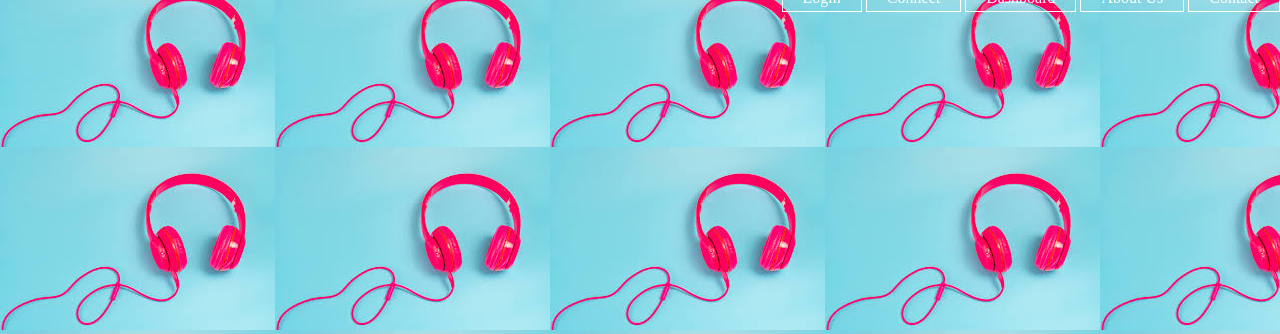
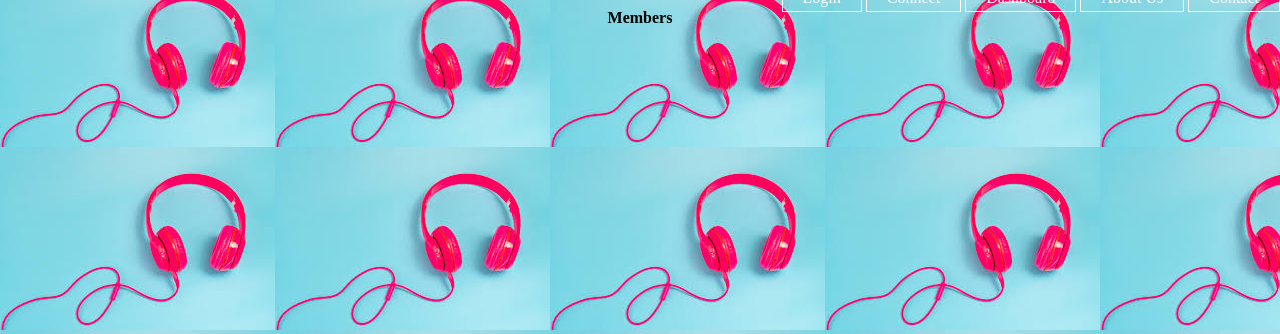
Before and after one commit to elnathanau1/CS411Project, a Django app: template django/spotifyapp_1/templates/group_view.html in a window 1280 px wide. Shown: the part 36-370 px from the top of the page. Run offline with Django 3.2, Linux system fonts and the light colour scheme; the template is opened without the code that fills it, so the values that code supplies are empty.

Commit message:
adding group_view, fix

```diff
--- a/django/spotifyapp_1/templates/group_view.html
+++ b/django/spotifyapp_1/templates/group_view.html
@@ -3,10 +3,10 @@
 {% block content %}
 <h1>This is the group page for {{group_name}} ({{group_id}})</h1>
 
-<!-- <table style="width:100%" id="members">
+<table style="width:100%" id="members">
   <tr>
     <th>Members</th>
   </tr>
-</table> -->
+</table>
 
 {% endblock %}
--- a/django/spotifyapp_1/views.py
+++ b/django/spotifyapp_1/views.py
@@ -182,7 +182,7 @@ def group_view(request, group_id):
         members_q = Membership.objects.filter(m_group=group)
         members = []
         for q in members_q:
-            members.append((q.m_user.name, q.m_user.user_id))
+            members.append((q.m_user.name, q.m_user.spotify_id))
         context = {"group_id":group.group_id, "group_name":group.name, "members":json.dumps(members)}
     return render(request, 'group_view.html', context)
 
```
